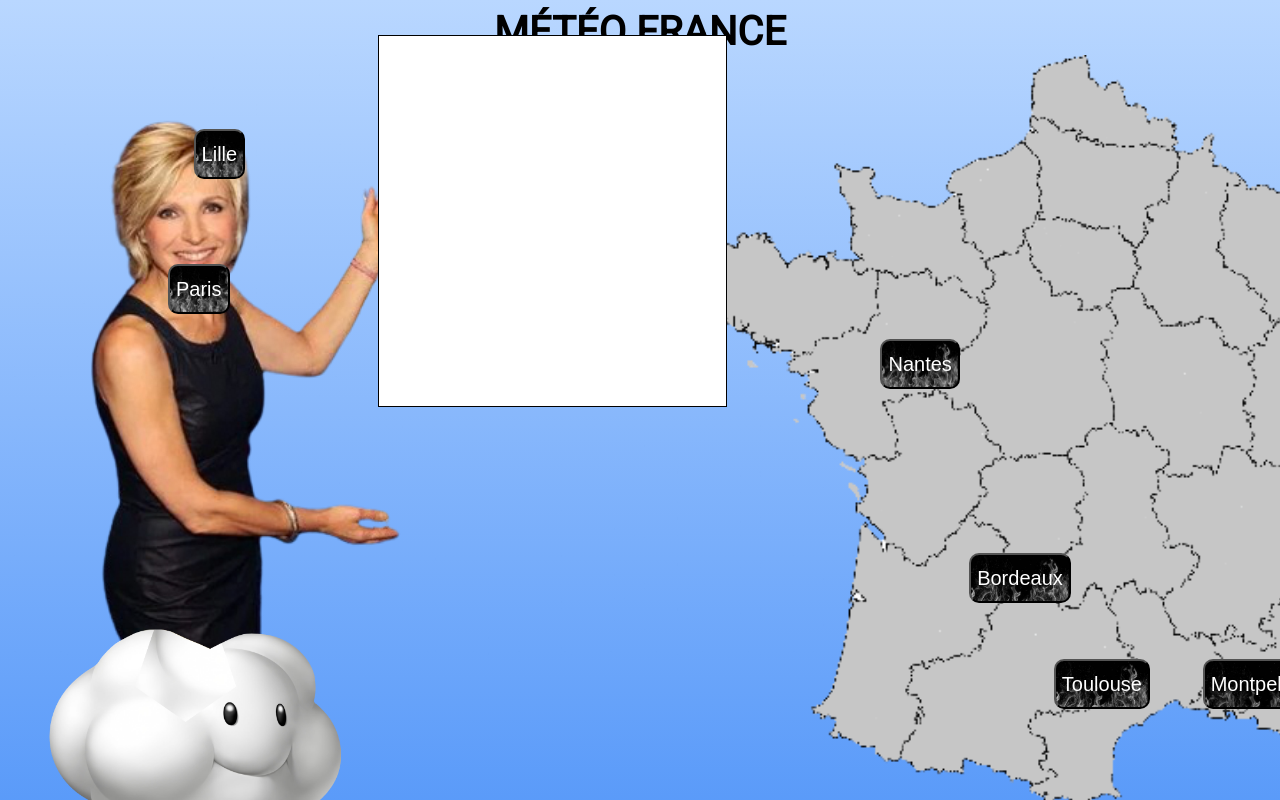
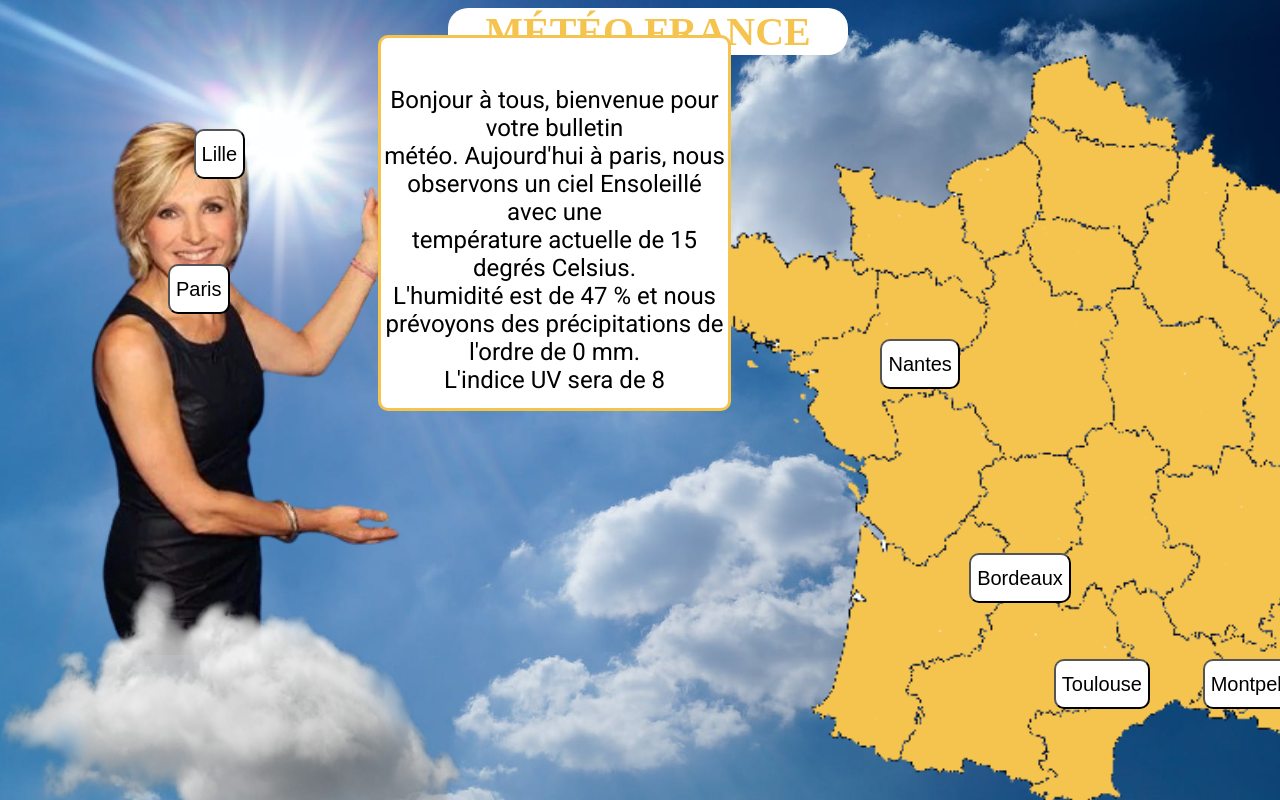
Before and after one commit to RoxaneKirchmeyer/App-meteo-finale, a plain HTML site: page index.html in a window 1280 px wide. Both pictures are taken after a click on the button "Paris". Shown: the top 800 px of the page. Drawn offline with Linux system fonts and the light colour scheme; no server answers; a web font is replaced by a local one.

Commit message:
ajout style et js

```diff
--- a/index.html
+++ b/index.html
@@ -10,6 +10,7 @@
     <title>Météo France</title>
 </head>
 <body>
+
     <h1>MÉTÉO FRANCE</h1>
     <div class="total">
         <div class="miss"><img src="img/evelyne-dheliat_5313267.jpg-removebg-preview.png" alt=""></div>
@@ -25,10 +26,11 @@
             <button id="lyon">Lyon</button>
             <button id="marseille">Marseille</button>
         </div>
-        <img src="img/sticker-nuage-mario.jpg" alt="" class="nuage">
+        <img src="img/nuage png.png" alt="" class="nuage">
     </div>
 
     <script src="script.js"></script>
+
 </body>
 
 </html>
--- a/meteo.json
+++ b/meteo.json
@@ -8,7 +8,7 @@
         "indiceUV": 5
     },
     {
-        "nom": "Paris",
+        "nom": "paris",
         "temperature": 15,
         "conditionsMeteo": "Ensoleillé",
         "humidite": 47,
@@ -16,7 +16,7 @@
         "indiceUV": 8
     },
     {
-        "nom": "Marseille",
+        "nom": "marseille",
         "temperature": 27,
         "conditionsMeteo": "Nuageux",
         "humidite": 65,
@@ -24,7 +24,7 @@
         "indiceUV": 3
     },
     {
-        "nom": "Lyon",
+        "nom": "lyon",
         "temperature": 8,
         "conditionsMeteo": "Pluvieux",
         "humidite": 92,
@@ -32,7 +32,7 @@
         "indiceUV": 2
     },
     {
-        "nom": "Toulouse",
+        "nom": "toulouse",
         "temperature": 20,
         "conditionsMeteo": "Ensoleillé",
         "humidite": 38,
@@ -40,7 +40,7 @@
         "indiceUV": 7
     },
     {
-        "nom": "Nice",
+        "nom": "nice",
         "temperature": 25,
         "conditionsMeteo": "Nuageux",
         "humidite": 56,
@@ -48,7 +48,7 @@
         "indiceUV": 4
     },
     {
-        "nom": "Nantes",
+        "nom": "nantes",
         "temperature": 12,
         "conditionsMeteo": "Pluvieux",
         "humidite": 78,
@@ -56,7 +56,7 @@
         "indiceUV": 1
     },
     {
-        "nom": "Montpellier",
+        "nom": "montpellier",
         "temperature": 22,
         "conditionsMeteo": "Ensoleillé",
         "humidite": 43,
@@ -64,7 +64,7 @@
         "indiceUV": 6
     },
     {
-        "nom": "Strasbourg",
+        "nom": "strasbourg",
         "temperature": 5,
         "conditionsMeteo": "Pluvieux",
         "humidite": 88,
@@ -80,7 +80,7 @@
         "indiceUV": 3
     },
     {
-        "nom": "Lille",
+        "nom": "lille",
         "temperature": 0,
         "conditionsMeteo": "Pluvieux",
         "humidite": 90,
--- a/script.js
+++ b/script.js
@@ -26,51 +26,42 @@
 const infoMeteo = document.createElement('p')
 divContenu.appendChild(infoMeteo)
 
-function afficherContenu(data, type) {
-    if (type === 'paris') {
-        infoMeteo.textContent = (`Bonjour à tous, bienvenue pour votre bulletin météo. Aujourd'hui à ${data[1].nom}, nous observons un ciel ${data[1].conditionsMeteo} avec une température actuelle de  ${data[1].temperature} degrés Celsius. L'humidité est de ${data[1].humidite} % et nous prévoyons des précipitations de l'ordre de ${data[1].precipitations} mm. L'indice UV sera de ${data[1].indiceUV}`)
-    }
-    else if (type === 'lille') {
-        infoMeteo.textContent = (`Bonjour à tous, bienvenue pour votre bulletin météo. Aujourd'hui à ${data[10].nom}, nous observons un ciel ${data[10].conditionsMeteo} avec une température actuelle de  ${data[10].temperature} degrés Celsius. L'humidité est de ${data[10].humidite} % et nous prévoyons des précipitations de l'ordre de ${data[10].precipitations} mm. L'indice UV sera de ${data[10].indiceUV}`)
-    }
-    else if (type === 'bordeaux') {
-        infoMeteo.textContent = (`Bonjour à tous, bienvenue pour votre bulletin météo. Aujourd'hui à ${data[9].nom}, nous observons un ciel ${data[9].conditionsMeteo} avec une température actuelle de  ${data[9].temperature} degrés Celsius. L'humidité est de ${data[9].humidite} % et nous prévoyons des précipitations de l'ordre de ${data[9].precipitations} mm. L'indice UV sera de ${data[9].indiceUV}`)
-    }
-    else if (type === 'strasbourg') {
-        infoMeteo.textContent = (`Bonjour à tous, bienvenue pour votre bulletin météo. Aujourd'hui à ${data[8].nom}, nous observons un ciel ${data[8].conditionsMeteo} avec une température actuelle de  ${data[8].temperature} degrés Celsius. L'humidité est de ${data[8].humidite} % et nous prévoyons des précipitations de l'ordre de ${data[8].precipitations} mm. L'indice UV sera de ${data[8].indiceUV}`)
-    }
-    else if (type === 'montpellier') {
-        infoMeteo.textContent = (`Bonjour à tous, bienvenue pour votre bulletin météo. Aujourd'hui à ${data[7].nom}, nous observons un ciel ${data[7].conditionsMeteo} avec une température actuelle de  ${data[7].temperature} degrés Celsius. L'humidité est de ${data[7].humidite} % et nous prévoyons des précipitations de l'ordre de ${data[7].precipitations} mm. L'indice UV sera de ${data[7].indiceUV}`)
-    }
-    else if (type === 'nantes') {
-        infoMeteo.textContent = (`Bonjour à tous, bienvenue pour votre bulletin météo. Aujourd'hui à ${data[6].nom}, nous observons un ciel ${data[6].conditionsMeteo} avec une température actuelle de  ${data[6].temperature} degrés Celsius. L'humidité est de ${data[6].humidite} % et nous prévoyons des précipitations de l'ordre de ${data[6].precipitations} mm. L'indice UV sera de ${data[6].indiceUV}`)
-    }
-    else if (type === 'nice') {
-        infoMeteo.textContent = (`Bonjour à tous, bienvenue pour votre bulletin météo. Aujourd'hui à ${data[5].nom}, nous observons un ciel ${data[5].conditionsMeteo} avec une température actuelle de  ${data[5].temperature} degrés Celsius. L'humidité est de ${data[5].humidite} % et nous prévoyons des précipitations de l'ordre de ${data[5].precipitations} mm. L'indice UV sera de ${data[5].indiceUV}`)
-    }
-    else if (type === 'toulouse') {
-        infoMeteo.textContent = (`Bonjour à tous, bienvenue pour votre bulletin météo. Aujourd'hui à ${data[4].nom}, nous observons un ciel ${data[4].conditionsMeteo} avec une température actuelle de  ${data[4].temperature} degrés Celsius. L'humidité est de ${data[4].humidite} % et nous prévoyons des précipitations de l'ordre de ${data[4].precipitations} mm. L'indice UV sera de ${data[4].indiceUV}`)
-    }
-    else if (type === 'lyon') {
-        infoMeteo.textContent = (`Bonjour à tous, bienvenue pour votre bulletin météo. Aujourd'hui à ${data[3].nom}, nous observons un ciel ${data[3].conditionsMeteo} avec une température actuelle de  ${data[3].temperature} degrés Celsius. L'humidité est de ${data[3].humidite} % et nous prévoyons des précipitations de l'ordre de ${data[3].precipitations} mm. L'indice UV sera de ${data[3].indiceUV}`)
-    }
-    else if (type === 'marseille') {
-        infoMeteo.textContent = (`Bonjour à tous, bienvenue pour votre bulletin météo. Aujourd'hui à ${data[2].nom}, nous observons un ciel ${data[2].conditionsMeteo} avec une température actuelle de  ${data[2].temperature} degrés Celsius. L'humidité est de ${data[2].humidite} % et nous prévoyons des précipitations de l'ordre de ${data[2].precipitations} mm. L'indice UV sera de ${data[2].indiceUV}`)
-    }
-}
-
 
 // Pour chaque buttons, au clic, affiche la météo
 buttonsVilles.forEach(ville => {
     ville.addEventListener('click', () => {
-        fetch('http://57.129.5.9:3000/villes/')
+        fetch('meteo.json')
             .then(response => response.json())
             .then(data => {
                 const type = ville.id
-                afficherContenu(data, type)
+                console.log(type)
+
+
+                let backgroundImageURL = ''
+    const villeSelectionnee = data.find(ville => ville.nom === type);
+    console.log(villeSelectionnee)
+    // Vérifier si la ville sélectionnée a des conditions météorologiques pluvieuses
+    if (villeSelectionnee.conditionsMeteo.includes('Pluvieux')) {
+        // Définir l'image de fond pour les conditions météorologiques pluvieuses
+        backgroundImageURL = 'img/pluie-opacity.png';
+    } else {
+        // Définir l'image de fond pour d'autres conditions météorologiques
+        backgroundImageURL = 'img/pexels-skitterphoto-3768.jpg';
+    }
+    document.body.style.backgroundImage = `url('${backgroundImageURL}')`;
+    if (villeSelectionnee) {
+        // Afficher les détails météo pour la ville sélectionnée
+        infoMeteo.textContent = `Bonjour à tous, bienvenue pour votre bulletin
+         météo. Aujourd'hui à ${villeSelectionnee.nom}, nous
+         observons un ciel ${villeSelectionnee.conditionsMeteo} avec une
+         température actuelle de ${villeSelectionnee.temperature} degrés Celsius.
+         L'humidité est de ${villeSelectionnee.humidite} % et nous prévoyons des précipitations de l'ordre de ${villeSelectionnee.precipitations} mm.
+         L'indice UV sera de ${villeSelectionnee.indiceUV}`;
+    }
             }
             )
     })
+
 })
 
 // selectionner All bouton {
--- a/style.css
+++ b/style.css
@@ -1,17 +1,22 @@
 body {
-    /* background-image: url("img/sam-schooler-E9aetBe2w40-unsplash.jpg"); */
-    background: rgb(89, 153, 246);
-    background: linear-gradient(0deg, rgb(39, 122, 246) 0%, rgba(185, 215, 255, 1) 100%);
+ background-position: center;
+ background-size: cover;
+ height: 100vh;
+ width: 100vw;
+ background-color: #D9DBF1;
+
+
+
 }
 
 button {
     border-radius: 10px;
-    font-family: 'Melted Monster', Arial, Helvetica, sans-serif;
+
     width: auto;
     height: 50px;
     font-size: 20px;
-    color: rgb(255, 255, 255);
-    background-image: url(img/istockphoto-113494458-612x612.jpg);
+    color: black;
+background-color: white;
     background-size: cover;
 }
 
@@ -20,17 +25,17 @@
     margin: auto;
     width: 400px;
     text-align: center;
-    color: rgb(0, 0, 0);
-    /* background-color: #f5c44f; */
-    font-family: 'Roboto', sans-serif;
-    /* -webkit-text-stroke-color: #ffffff;
-    -webkit-text-stroke-width: 1px; */
+    font-weight:900 ;
+    color: #f5c44f;
+    border-radius: 20px;
+    background-color: white;
+
 }
 
 .france {
     height: 100vh;
     width: 80vw;
-    filter: grayscale(100%);
+    /* filter: grayscale(100%); */
 }
 
 .france img {
@@ -52,12 +57,14 @@
 
 .contenu {
     background-color: white;
+    border-radius: 10px;
+
     width: 347px;
     height: 370px;
     position: relative;
     top: -820px;
     left: 370px;
-    border: black 1px solid;
+    border:  3px solid #f5c44f;
 }
 
 .contenu p {
@@ -123,9 +130,9 @@
 }
 
 .nuage {
-    width: 350px;
-    height: 350px;
+    width: 550px;
+    height: 450px;
     position: absolute;
-    top: 570px;
-    left: 20px;
+    top: 490px;
+    left: -55px;
 }
```
Also changed, not shown: img/nuage png.png (added), img/pexels-skitterphoto-3768.jpg (added), img/shttefan-viNPa2F7fnw-unsplash.jpg (deleted), img/sticker-nuage-mario.jpg (deleted), 2 other files.
